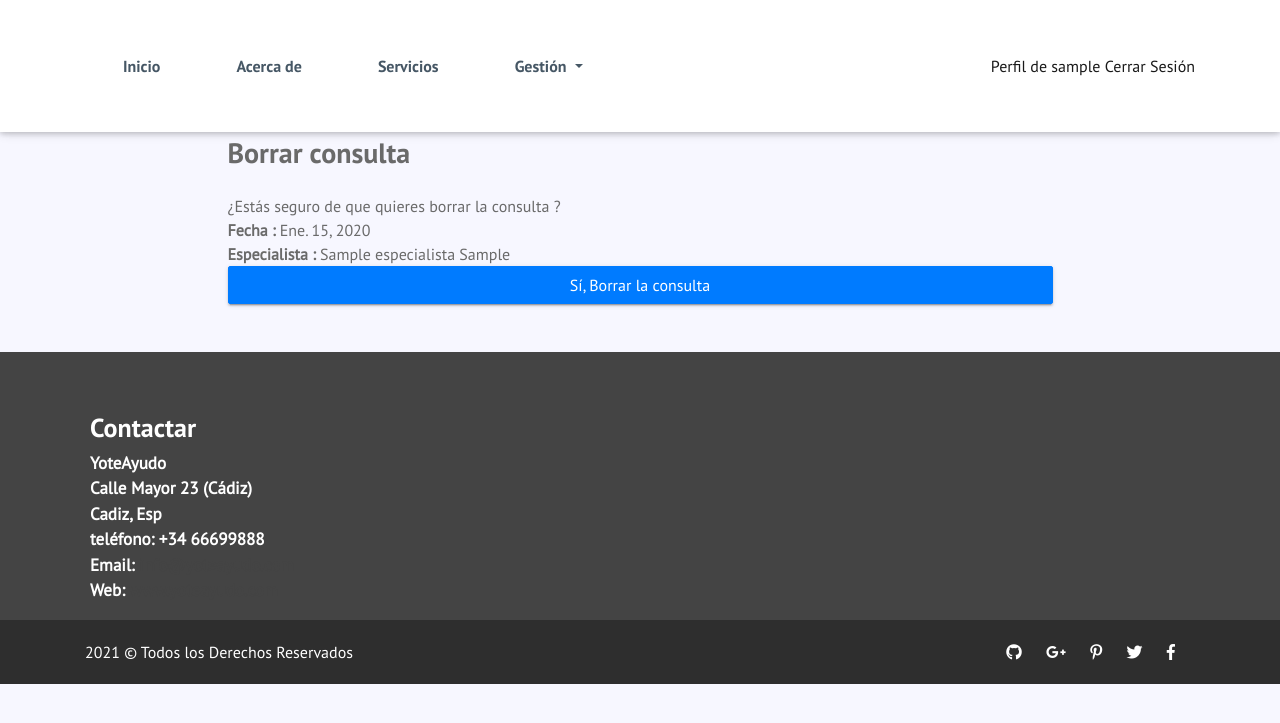
After one commit to microedet/yoteayudo, a Django app: page /borrar_cita_cliente/1 in a window 1280 px wide. The commit adds this page. Shown: the top 723 px of the page. Run offline with Django 3.2, Linux system fonts and the light colour scheme; a user stored in the database is signed in; tables that the repository leaves empty hold one stand-in row (values such as "Sample post"); parts of the project's set-up code (start-up, migrations or seed data) failed here and were passed over; some libraries are stand-ins or nearby versions.

Commit message:
se editan las citas y se borran las citas de los clientes

```diff
--- a/core/forms.py
+++ b/core/forms.py
@@ -59,7 +59,7 @@ class EspecialistaUpdateForm(forms.ModelForm):
             'biografia':forms.Textarea(attrs={'class':'form-control mt-3','rows':'3','placeholder':'BIOGRAFIA'})
         }
 
-#Formulario para updateespecialista
+#Formulario para Deleteespecialista
 class EspecialistaDeleteForm(forms.ModelForm):
     class Meta:
         model = Especialista
--- /dev/null
+++ b/core/templates/core/cita_confirm_delete.html
@@ -0,0 +1,32 @@
+{% extends 'core/base.html' %}
+{% load static %}
+{% block title %}Perfil Cliente{% endblock %}
+{% block content %}
+    <style>label{display:none}</style>
+    <br>
+    <br>
+    <br>
+<style>.errorlist{color:red;}</style>
+<main role="main">
+  <div class="container">
+    <div class="row mt-3">
+      <div class="col-md-9 mx-auto mb-5">
+          <br>
+          <br>
+        <div>
+            <form action="" method="post" enctype="multipart/form-data">{% csrf_token %}
+          <h3 class="mb-4">Borrar consulta</h3>
+                <p>¿Estás seguro de que quieres borrar la consulta ?</p>
+                <p><b>Fecha : </b> {{ object.fecha }} </p>
+                <p><b>Especialista : </b> {{ object.idEspecialista.nombre }} {{ object.idEspecialista.apellido }}</p>
+
+
+          <p><input type="submit" class="btn btn-primary btn-block" value="Sí, Borrar la consulta"></p>
+        </form>
+
+        </div>
+      </div>
+    </div>
+  </div>
+</main>
+{% endblock %}
--- a/core/templates/core/cita_list.html
+++ b/core/templates/core/cita_list.html
@@ -32,7 +32,7 @@
 
                                 <td style="vertical-align: middle">
                                         <a class="btn btn-default"  href="{% url 'cambio_fecha_cita_cliente' pk=cita.id %}" >Editar</a>
-                                        <a class="btn btn-default" >Borrar</a>
+                                        <a class="btn btn-default"  href="{% url 'borrar_cita_cliente' pk=cita.id %}">Borrar</a>
 
                                 </td>
 
--- a/core/urls.py
+++ b/core/urls.py
@@ -45,4 +45,7 @@ urlpatterns = [
     #url para modificar la fecha de la consulta del especialista
     path('cambio_fecha_cita_cliente/<int:pk>', views.CitaUpdateView.as_view(), name='cambio_fecha_cita_cliente'),
 
+    #url para borrar la consulta del especialista
+    path('borrar_cita_cliente/<int:pk>', views.CitaDeleteView.as_view(), name='borrar_cita_cliente'),
+
 ]
--- a/core/views.py
+++ b/core/views.py
@@ -189,16 +189,8 @@ class CitaUpdateView(UpdateView):
     model = Cita
     form_class = CitaForm
     success_url = reverse_lazy('modificar_consultar_cita_cliente')
-    #template_name = 'core/cita_detail.html'
-    template_name = 'core/cita_detail2.html'
+    template_name = 'core/cita_cambio_fecha.html'
 
-    '''
-    def get_object(self):
-        # recuperamos el objeto que vamos a editar
-
-        cita, created = Cita.objects.get_or_create(id=self.request.id)
-        return cita
-    '''
 
     # mediante esta funcion tomamos el valor de la pk, metido en la url, para saber que especialista
     # solicitamos la consulta
@@ -214,3 +206,11 @@ class CitaUpdateView(UpdateView):
 
         # print(especialista)
         return context
+
+
+# desde aqui se puede borrar cita
+@method_decorator(login_required, name='dispatch')
+class CitaDeleteView(DeleteView):
+    model = Cita
+    form_class = CitaForm
+    success_url = reverse_lazy('modificar_consultar_cita_cliente')
```
Also changed, not shown: core/templates/core/cita_cambio_fecha.html (renamed from core/templates/core/cita_detail2.html).
